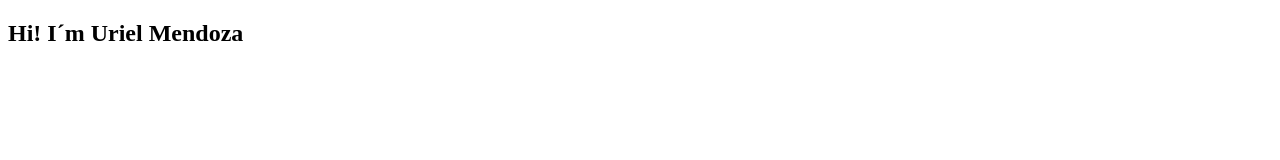
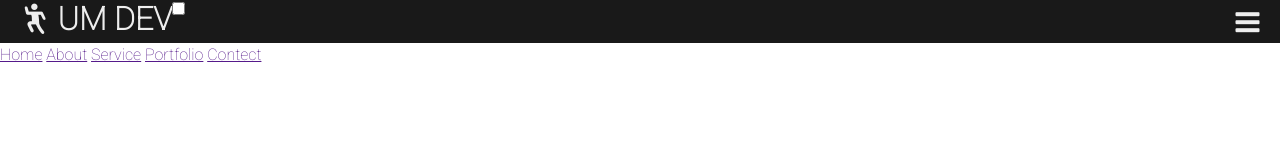
Before and after one commit to Urimr/paginaweb, a plain HTML site: page index.html in a window 1280 px wide. Drawn offline with Linux system fonts and the light colour scheme.

Commit message:
add new files

```diff
--- /dev/null
+++ b/css/fontello.css
@@ -0,0 +1,63 @@
+@font-face {
+  font-family: 'fontello';
+  src: url('../font/fontello.eot?89399139');
+  src: url('../font/fontello.eot?89399139#iefix') format('embedded-opentype'),
+       url('../font/fontello.woff2?89399139') format('woff2'),
+       url('../font/fontello.woff?89399139') format('woff'),
+       url('../font/fontello.ttf?89399139') format('truetype'),
+       url('../font/fontello.svg?89399139#fontello') format('svg');
+  font-weight: normal;
+  font-style: normal;
+}
+/* Chrome hack: SVG is rendered more smooth in Windozze. 100% magic, uncomment if you need it. */
+/* Note, that will break hinting! In other OS-es font will be not as sharp as it could be */
+/*
+@media screen and (-webkit-min-device-pixel-ratio:0) {
+  @font-face {
+    font-family: 'fontello';
+    src: url('../font/fontello.svg?89399139#fontello') format('svg');
+  }
+}
+*/
+[class^="icon-"]:before, [class*=" icon-"]:before {
+  font-family: "fontello";
+  font-style: normal;
+  font-weight: normal;
+  speak: never;
+
+  display: inline-block;
+  text-decoration: inherit;
+  width: 1em;
+  margin-right: .2em;
+  text-align: center;
+  /* opacity: .8; */
+
+  /* For safety - reset parent styles, that can break glyph codes*/
+  font-variant: normal;
+  text-transform: none;
+
+  /* fix buttons height, for twitter bootstrap */
+  line-height: 1em;
+
+  /* Animation center compensation - margins should be symmetric */
+  /* remove if not needed */
+  margin-left: .2em;
+
+  /* you can be more comfortable with increased icons size */
+  /* font-size: 120%; */
+
+  /* Font smoothing. That was taken from TWBS */
+  -webkit-font-smoothing: antialiased;
+  -moz-osx-font-smoothing: grayscale;
+
+  /* Uncomment for 3D effect */
+  /* text-shadow: 1px 1px 1px rgba(127, 127, 127, 0.3); */
+}
+
+.icon-mail:before { content: '\e800'; } /* '' */
+.icon-pitch:before { content: '\e82a'; } /* '' */
+.icon-twitter:before { content: '\f099'; } /* '' */
+.icon-facebook:before { content: '\f09a'; } /* '' */
+.icon-github:before { content: '\f09b'; } /* '' */
+.icon-menu:before { content: '\f0c9'; } /* '' */
+.icon-whatsapp:before { content: '\f232'; } /* '' */
--- /dev/null
+++ b/css/menu.css
@@ -0,0 +1,16 @@
+menu-bar {
+    display: none;
+}
+
+header label {
+    float: right;
+    font-size: 28px;
+    margin: 6px 0;
+    cursor: pointer;
+}
+
+.menu {
+    position: absolute;
+    width: 100%;
+    float: right;
+}
--- a/css/style.css
+++ b/css/style.css
@@ -0,0 +1,36 @@
+@import url('https://fonts.googleapis.com/css2?family=Roboto:wght@100&display=swap');
+@import url(menu.css);
+
+*{
+    margin: 0;
+    padding: 0;
+    box-sizing: border-box;
+}
+
+body {
+    font-family: 'Roboto', sans-serif
+}
+
+header {
+    width: 100%;
+    height: 43px;
+    background: #191919 ;
+    color: #eee;
+    position: fixed;
+    top: 0;
+    left: 0;
+    z-index: 100;
+}
+
+.contenedor {
+    width: 98%;
+    margin: auto;
+}
+
+h1 {
+    float: left;
+}
+
+header .contenedor{
+    display: table;
+}
--- a/index.html
+++ b/index.html
@@ -5,6 +5,24 @@
     <meta http-equiv="X-UA-Compatible" content="IE=edge">
     <meta name="viewport" content="width=device-width, initial-scale=1.0">
     <title>Uriel Mendoza/Web Dev</title>
+    <link rel="stylesheet" href="css/fontello.css">
+    <link rel="stylesheet" href="css/style.css">
+</head>
+
+<body>
+    <header>
+        <div class="contenedor">
+            <h1 class="icon-pitch">UM DEV</h1>
+            <input type="checkbox" name="" id="menu-bar">
+            <label class="icon-menu" for="menu-bar"></label>
+        </div>
+
+        <nav class="menu">
+            <a href="">Home</a>
+            <a href="">About</a>
+            <a href="">Service</a>
+            <a href="">Portfolio</a>
+            <a href="">Contect</a>
 
 
 
@@ -12,10 +30,27 @@
 
 
 
+            <!-- <ul class="nav__bar">
+                <li class="nav__bar-home">
+                    <a href="home">home</a>
+                </li>
+                <li class="nav__bar-about">
+                    <a href="about">about</a>
+                </li>
+                <li class="nav__bar-service">
+                    <a href="service">service</a>
+                </li>
+                <li class="nav__bar-portfolio">
+                    <a href="porfolio">portfolio</a>
+                </li>
+                <li class="nav__bar-contact">
+                    <a href="contact">contact</a>
+                </li>
+            </ul> -->
 
+        </nav>
+    </header>
+    <!-- <section><h2>Hi! I´m Uriel Mendoza</h2></section> -->
 
-</head>
-<body>
-    <section><h1>Hi! I´m Uriel Mendoza</h1></section>
 </body>
 </html>
```
